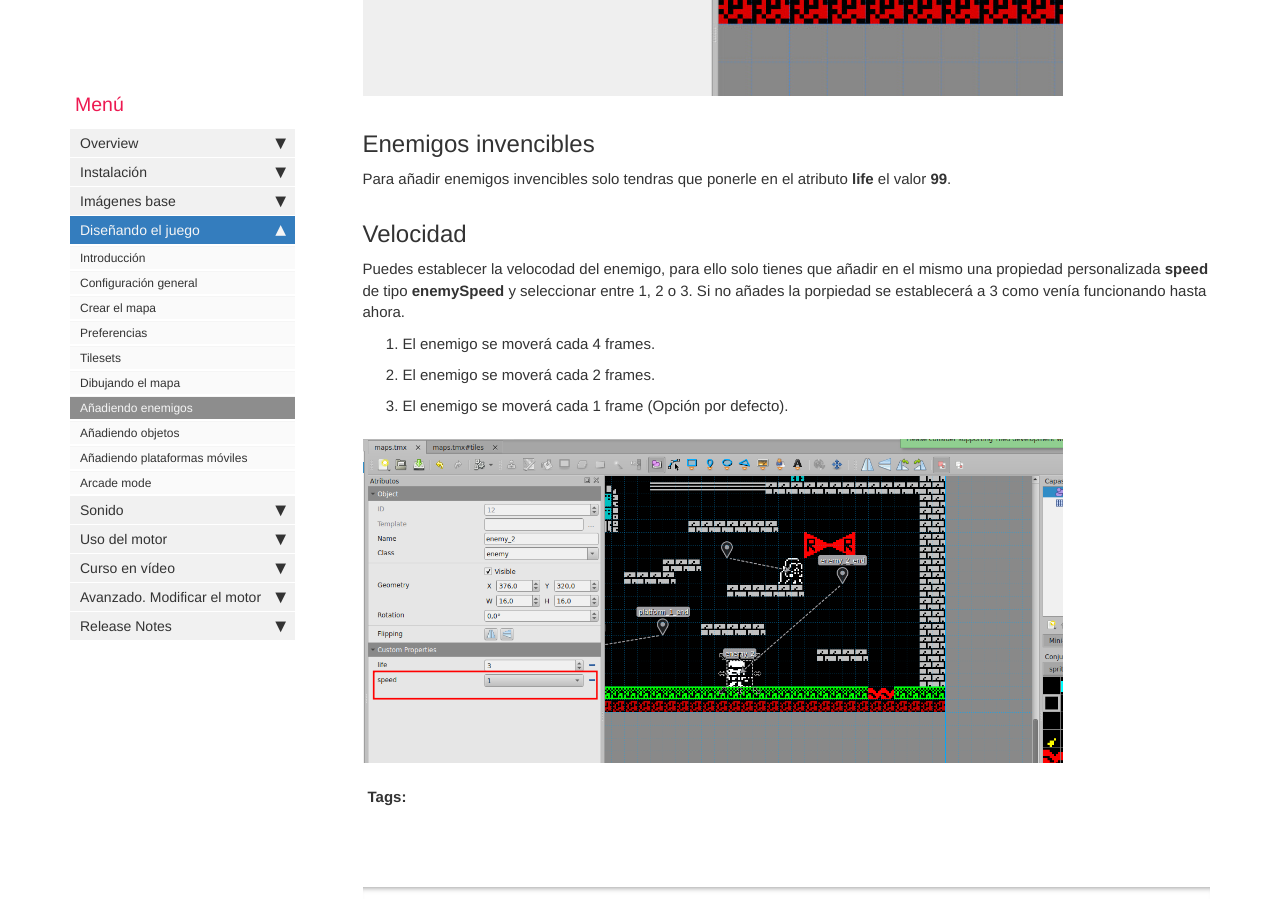
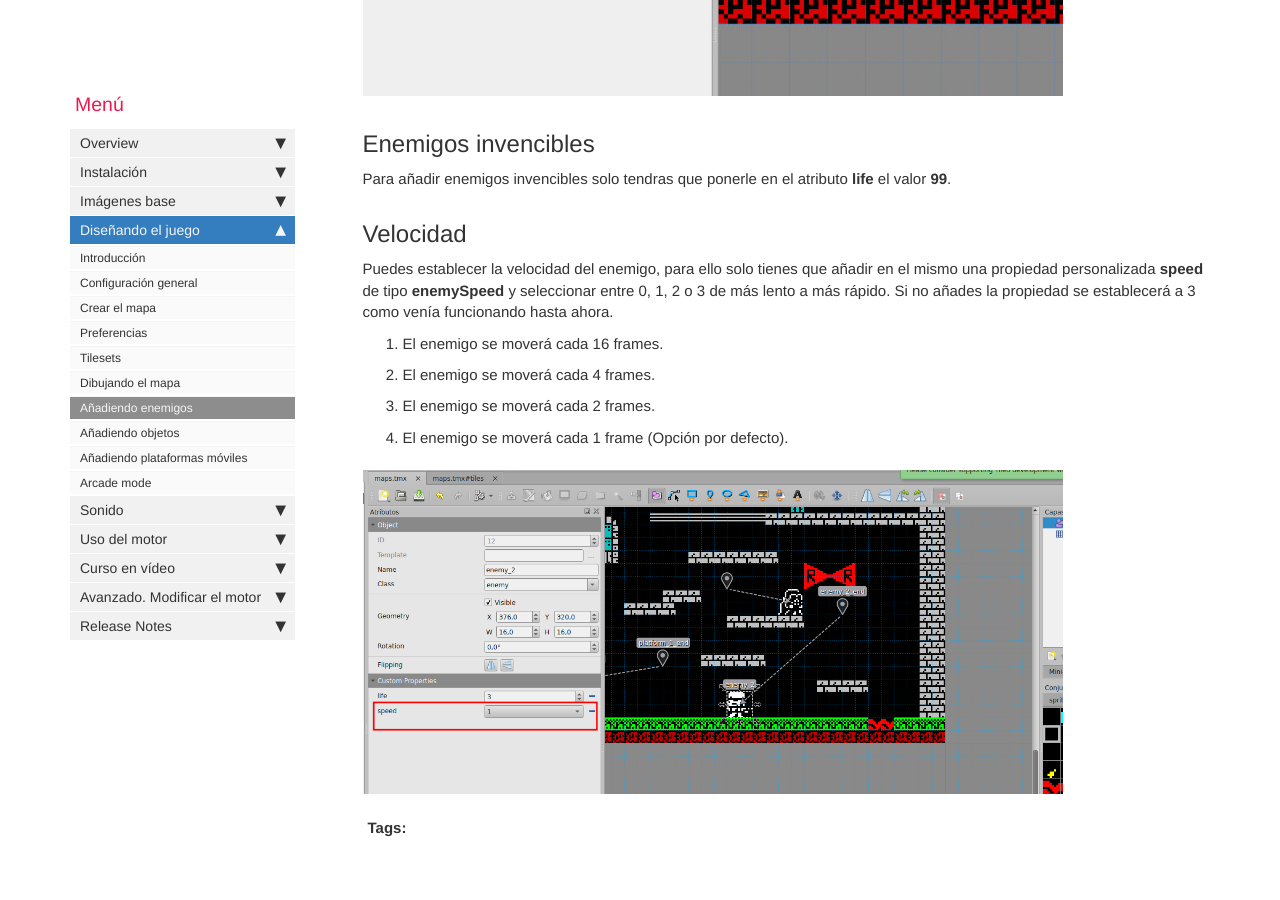
Before and after one commit to rtorralba/zx-game-maker-www, a Jekyll site: the page built from pages/mydoc/mydoc_tiled_adding_enemies.md, in a window 1280 px wide and 900 px high, scrolled down 3500 px. Built offline with Jekyll 4.4.1, drawn with Linux system fonts in a browser that asks for light colours; comment, search, counter and statistics services are not loaded.

Commit message:
Update release notes and enemy speed documentation to include new speed settings

```diff
--- a/pages/mydoc/mydoc_tiled_adding_enemies.md
+++ b/pages/mydoc/mydoc_tiled_adding_enemies.md
@@ -61,7 +61,8 @@
 
 ## Velocidad
 
-Puedes establecer la velocodad del enemigo, para ello solo tienes que añadir en el mismo una propiedad personalizada **speed** de tipo **enemySpeed** y seleccionar entre 1, 2 o 3. Si no añades la porpiedad se establecerá a 3 como venía funcionando hasta ahora.
+Puedes establecer la velocidad del enemigo, para ello solo tienes que añadir en el mismo una propiedad personalizada **speed** de tipo **enemySpeed** y seleccionar entre 0, 1, 2 o 3 de más lento a más rápido. Si no añades la propiedad se establecerá a 3 como venía funcionando hasta ahora.
+0. El enemigo se moverá cada 16 frames.
 1. El enemigo se moverá cada 4 frames.
 2. El enemigo se moverá cada 2 frames.
 3. El enemigo se moverá cada 1 frame (Opción por defecto).
```
Also changed, not shown: pages/mydoc/mydoc_release_notes_2025_06_23.md (+7 -0 lines).
